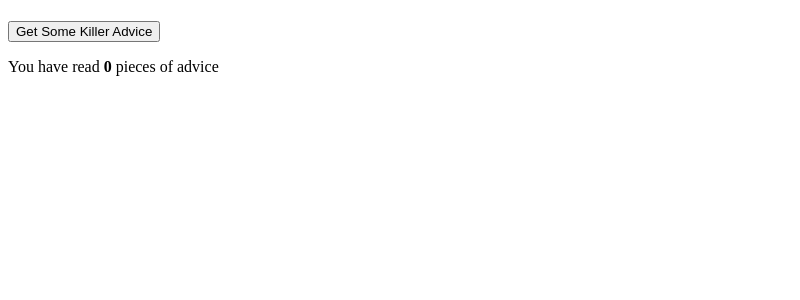
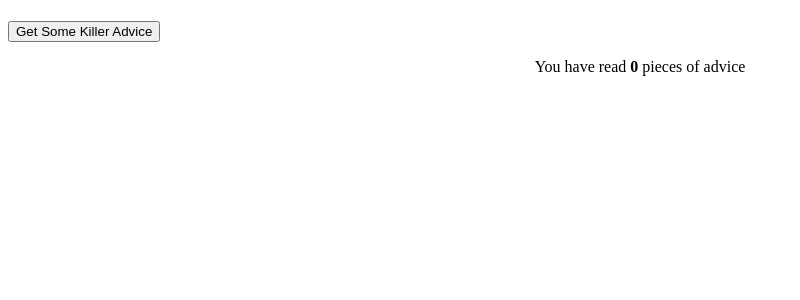
Before and after one commit to TheChunkyPumpkinhead/advice4you, a React (Create React App) app: page / in a window 1280 px wide. Shown: the top 300 px of the page, without its empty margins (0-800 px from the left). Built offline with nearby package versions, Linux system fonts and the light colour scheme; no server answers.

Commit message:
adding css

```diff
--- /dev/null
+++ b/src/App.css
@@ -0,0 +1,11 @@
+p {
+  text-align: center;
+}
+
+h1 {
+  text-align: center;
+}
+
+.button {
+  color: blue;
+}
--- a/src/App.js
+++ b/src/App.js
@@ -1,4 +1,6 @@
 import { useEffect, useState } from "react";
+import "./App.css";
+
 // this is the function for diplaying the advice from getAdvice funtion
 export default function App() {
   const [advice, setAdvice] = useState("");
```
